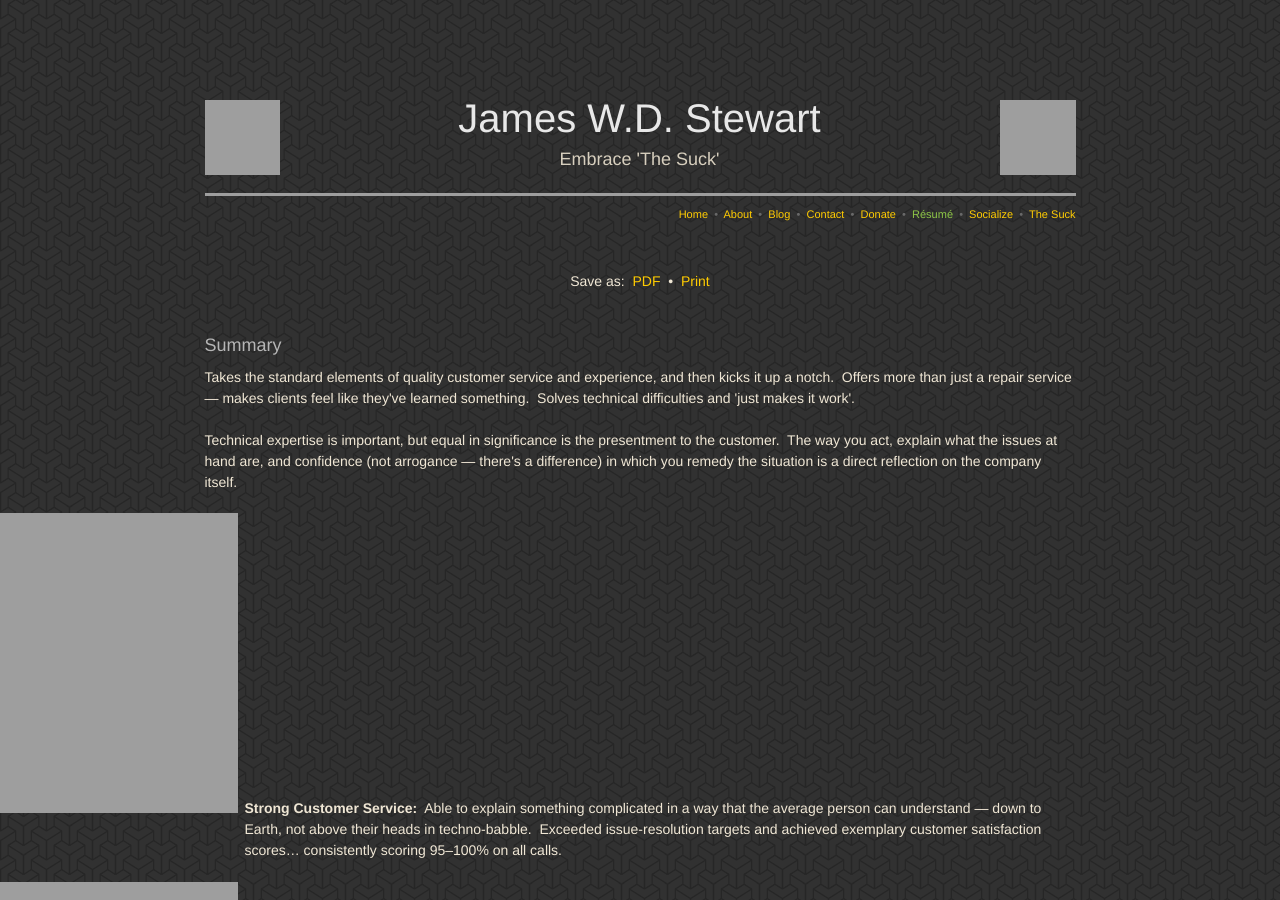
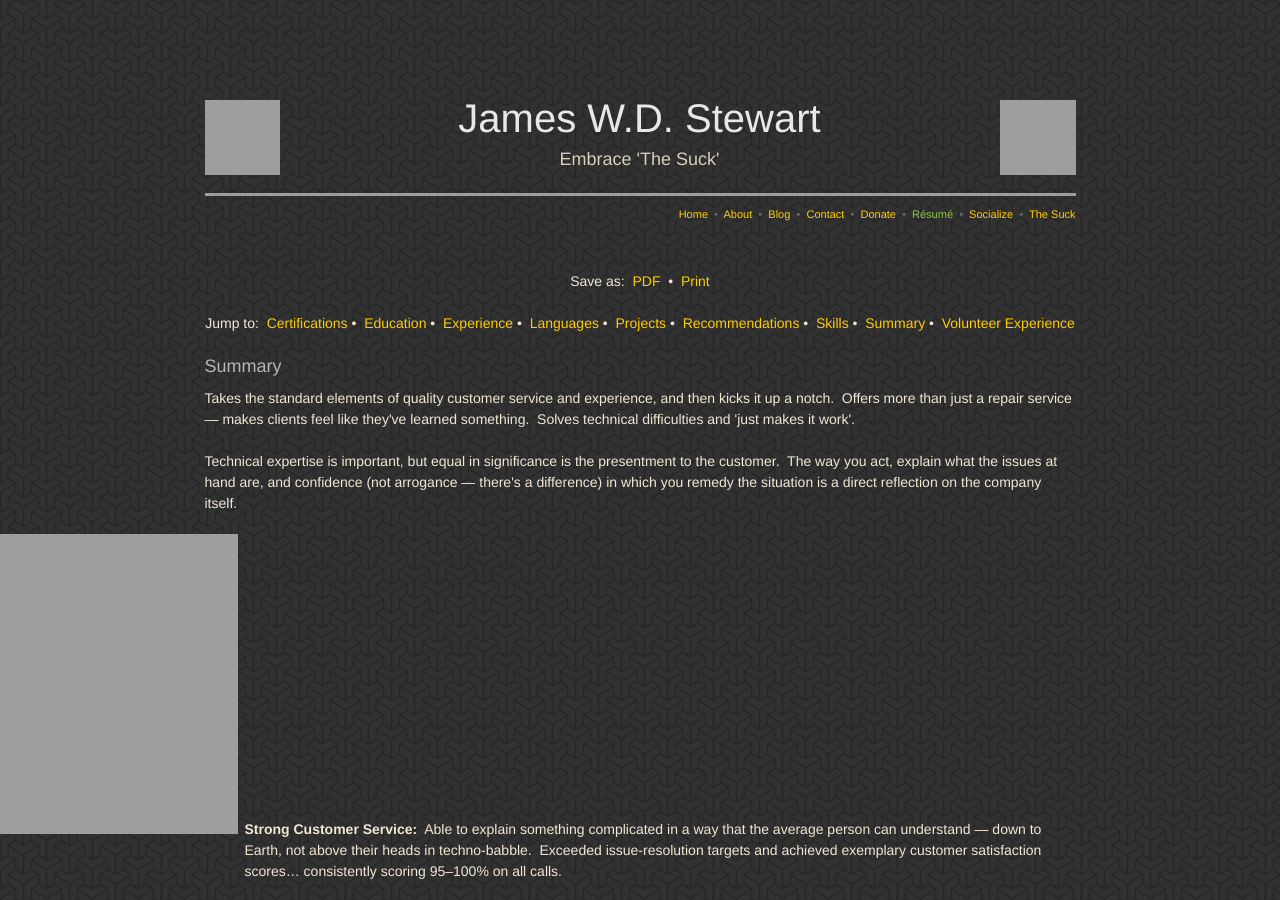
Before and after one commit to jwds1978/jwds1978.github.io, a Jekyll site: the page built from resume.md, in a window 1280 px wide and 900 px high, cut to the strip 0-900 px from the top of the window. Built offline with Jekyll 4.4.1, drawn with Linux system fonts in a browser that asks for light colours; nearby versions of some CDN libraries; some web fonts are replaced; our own code applies the rules of GitHub Pages for plain Markdown files; grey boxes are pictures that could not be loaded.

Commit message:
Quick jump.

```diff
--- a/resume.md
+++ b/resume.md
@@ -7,7 +7,17 @@ title: "Curriculum Vitae"
   Save as:&nbsp;
   <a href="https://www.web2pdfconvert.com/convert" rel="alternate nofollow" target="_blank" title="Save {{ page.title }} as PDF">PDF</a>&nbsp;
   &bull;&nbsp; <a href="javascript:window.print()" rel="alternate" target="_blank" title="Print {{ page.title }}">Print</a><br />
-  &nbsp;
+  &nbsp;<br />
+  Jump to:&nbsp;
+  <a href="{{ site.url }}{{ page.url }}#certifications" rel="me" title="">Certifications</a>
+  &bull;&nbsp; <a href="{{ site.url }}{{ page.url }}#education" rel="me" title="">Education</a>
+  &bull;&nbsp; <a href="{{ site.url }}{{ page.url }}#experience" rel="me" title="">Experience</a>
+  &bull;&nbsp; <a href="{{ site.url }}{{ page.url }}#languages" rel="me" title="">Languages</a>
+  &bull;&nbsp; <a href="{{ site.url }}{{ page.url }}#projects" rel="me" title="">Projects</a>
+  &bull;&nbsp; <a href="{{ site.url }}{{ page.url }}#recommendations" rel="me" title="">Recommendations</a>
+  &bull;&nbsp; <a href="{{ site.url }}{{ page.url }}#skills" rel="me" title="">Skills</a>
+  &bull;&nbsp; <a href="{{ site.url }}{{ page.url }}#summary" rel="me" title="">Summary</a>
+  &bull;&nbsp; <a href="{{ site.url }}{{ page.url }}#volunteer-experience" rel="me" title="">Volunteer Experience</a>
 </p>
 <div class="h-resume">
   <span class="p-name" style="display: none; text-align: center;">
@@ -226,7 +236,7 @@ title: "Curriculum Vitae"
     </p>
   </div>
   <p>&nbsp;</p>
-  <h3 id="volunteer">Volunteer Experience</h3>
+  <h3 id="volunteer-experience">Volunteer Experience</h3>
   <div class="h-card h-event p-experience">
     <p>
       <img alt="" class="u-logo" height="40" src="{{ site.uri.assets }}/naked/images/Big-Brothers-Big-Sisters-of-South-Niagara_155x040.png" style="border: 0px; float: right;" width="155" />
@@ -387,4 +397,6 @@ title: "Curriculum Vitae"
     <a href="http://www.redcross.ca" target="_blank" title="Canadian Red Cross">Canadian Red Cross</a><br />
     June 2001 &#8211; 2004
   </p>
+  <p>&nbsp;</p>
+  <h3 id="projects">Projects</h3>
 </div>
```
